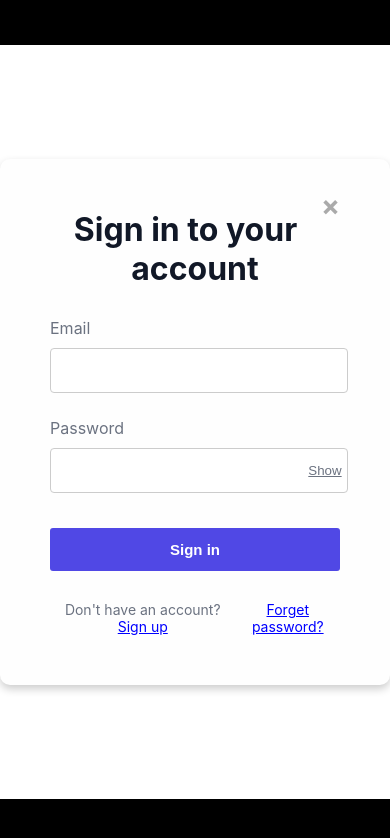
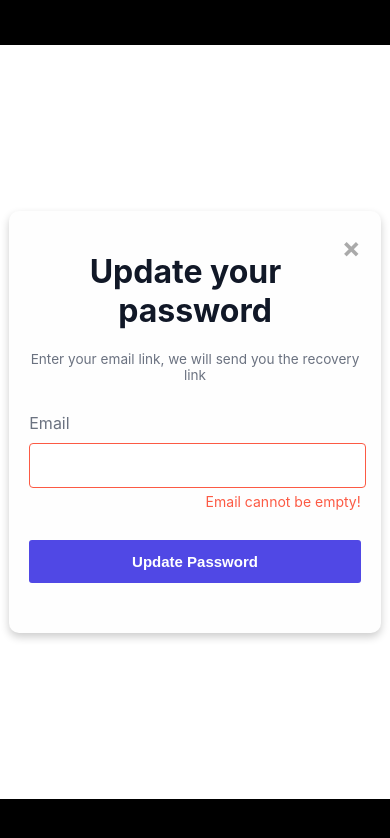
Before and after one commit to full-stack-project-a/project-a, a React (Create React App) app in the folder src/front-end/: page / in a window 390 px wide. Shown: the top 838 px of the page. Built offline with nearby package versions, Linux system fonts and the light colour scheme.

Commit message:
updated responsive design (css) for auth pages

```diff
--- a/src/front-end/src/components/auth/AuthComponent.js
+++ b/src/front-end/src/components/auth/AuthComponent.js
@@ -4,7 +4,7 @@ import AuthForm from "./utils_components/authForm";
 import AuthBottom from "./utils_components/authBottom";
 import "../../styles/auth/auth.css";
 
-const AuthComponent = ({ children, onClose, currPage = "signin" }) => {
+const AuthComponent = ({ children, onClose, currPage = "updatePassword" }) => {
    return (
       <div className="modal">
          <div className="modal-content">
--- a/src/front-end/src/components/auth/utils_components/authBottom.js
+++ b/src/front-end/src/components/auth/utils_components/authBottom.js
@@ -6,7 +6,7 @@ const AuthBottom = ({ currPage }) => {
       <div className="bottom-group">
          {currPage === 'signin' && (
             <>
-               <p>
+               <p id="top">
                   Don't have an account?{" "}
                   <a href="/signup" className="link">Sign up</a>
                </p>
--- a/src/front-end/src/styles/auth/auth.css
+++ b/src/front-end/src/styles/auth/auth.css
@@ -3,21 +3,33 @@
    justify-content: center;
    align-items: center;
    position: fixed;
-   z-index: 1;
    left: 0;
    top: 0;
+   right: 0;
+   bottom: 0;
+   z-index: 1;
    width: 100%;
    height: 100%;
    overflow: auto;
+   flex-wrap: wrap;
 }
 
 .modal-content {
    background-color: #fefefe;
    padding: 30px 50px 50px 50px;
    width: 450px;
+   max-width: 100%;
    border-radius: 10px;
    box-shadow: 0 4px 8px 0 rgba(0, 0, 0, 0.2);
    position: relative;
+}
+
+/* Responsive adjustments for smaller screens */
+@media (max-width: 600px) {
+   .modal-content {
+      width: 85%;
+      padding: 20px;
+   }
 }
 
 .close {
--- a/src/front-end/src/styles/auth/auth_bottom.css
+++ b/src/front-end/src/styles/auth/auth_bottom.css
@@ -3,6 +3,17 @@
    justify-content: space-between;
    align-items: center;
    padding-top: 10px;
+}
+
+/* Add this media query for mobile devices */
+@media screen and (max-width: 600px) {
+   .bottom-group {
+      flex-direction: column;
+      align-items: center;
+   }
+   #top {
+      margin-bottom: 15px;
+   }
 }
 
 .bottom-group p {
@@ -15,4 +26,5 @@
    color: blue;
    text-decoration: underline;
    cursor: pointer;
+   font-size: 14px;
 }
```
